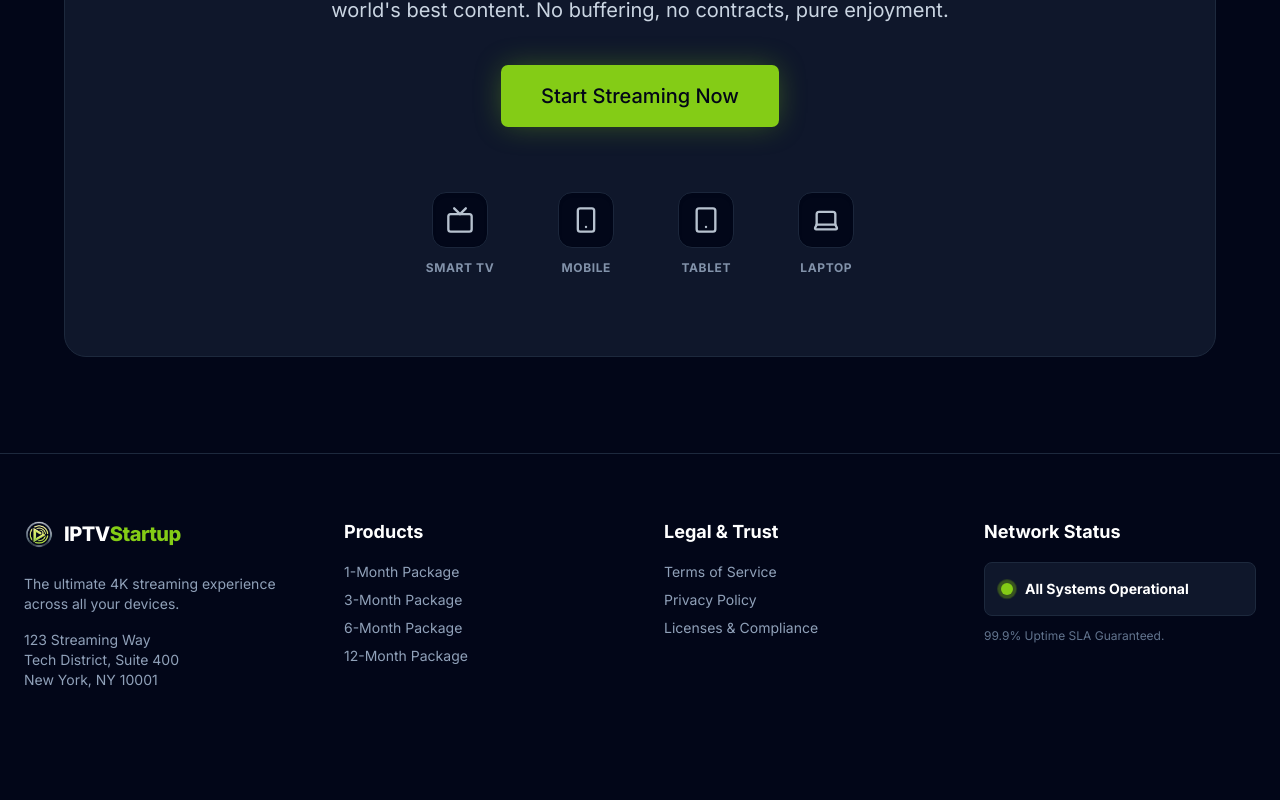
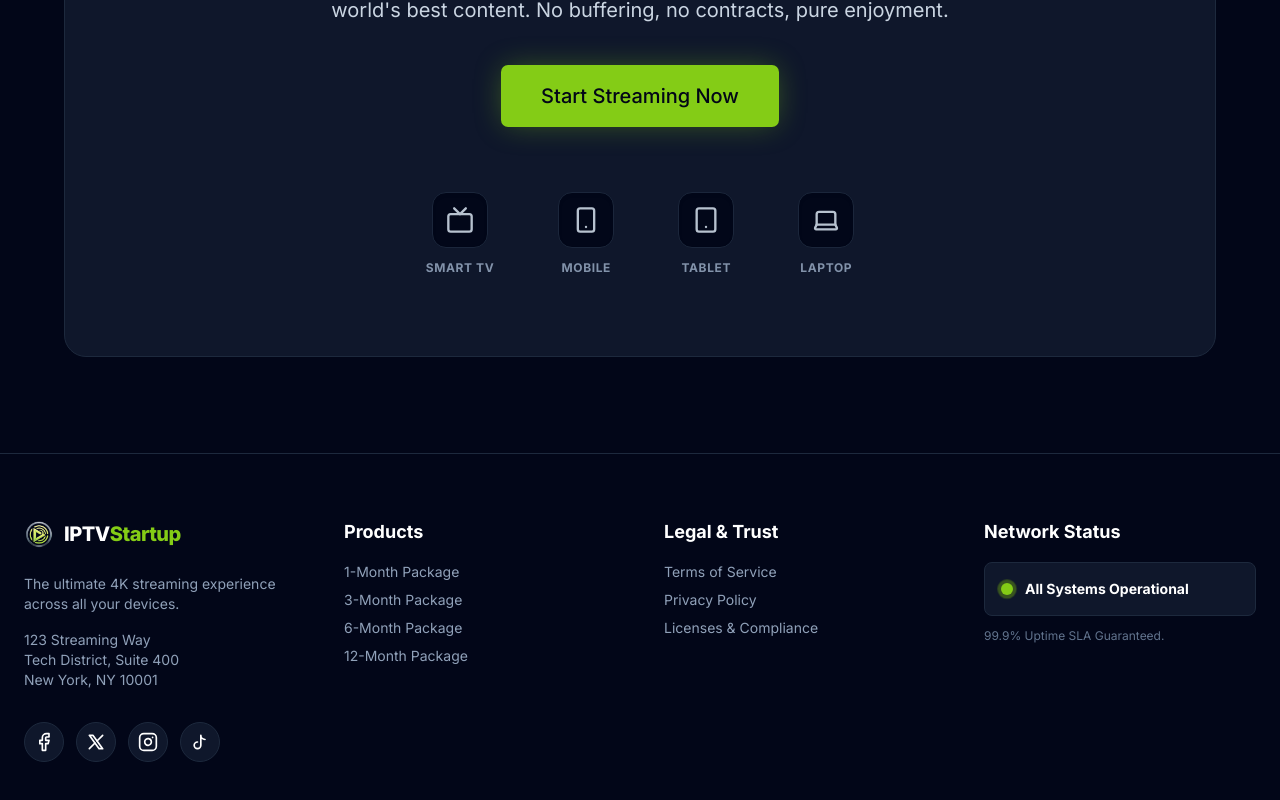
Before and after one commit to oXyy21/iptv-startup, a Next.js app: page / in a window 1280 px wide. Shown: the part 2893-3693 px from the top of the page. Before the commit the page ends 3647 px from the top, so only its background shows below. Built offline with nearby package versions, Linux system fonts and the light colour scheme.

Commit message:
Add social media icons to footer

```diff
--- a/app/layout.tsx
+++ b/app/layout.tsx
@@ -5,6 +5,7 @@ import { cn } from "@/lib/utils";
 import Link from "next/link";
 import { buttonVariants } from "@/components/ui/button";
 import { Toaster } from "@/components/ui/sonner";
+import { Facebook, Instagram } from "lucide-react";
 
 const inter = Inter({subsets:['latin'],variable:'--font-sans'});
 
@@ -100,6 +101,25 @@ export default function RootLayout({
                 Tech District, Suite 400<br />
                 New York, NY 10001
               </address>
+              <div className="flex gap-3 mt-8">
+                <a href="#" className="w-10 h-10 rounded-full bg-slate-900 border border-slate-800 flex items-center justify-center text-white hover:bg-slate-800 transition-colors">
+                  <Facebook className="w-5 h-5" />
+                </a>
+                <a href="#" className="w-10 h-10 rounded-full bg-slate-900 border border-slate-800 flex items-center justify-center text-white hover:bg-slate-800 transition-colors">
+                  <svg xmlns="http://www.w3.org/2000/svg" width="20" height="20" viewBox="0 0 24 24" fill="none" stroke="currentColor" strokeWidth="2" strokeLinecap="round" strokeLinejoin="round">
+                    <path d="M4 4l11.733 16h4.267l-11.733 -16z" />
+                    <path d="M4 20l6.768 -6.768m2.46 -2.46l6.772 -6.772" />
+                  </svg>
+                </a>
+                <a href="#" className="w-10 h-10 rounded-full bg-slate-900 border border-slate-800 flex items-center justify-center text-white hover:bg-slate-800 transition-colors">
+                  <Instagram className="w-5 h-5" />
+                </a>
+                <a href="#" className="w-10 h-10 rounded-full bg-slate-900 border border-slate-800 flex items-center justify-center text-white hover:bg-slate-800 transition-colors">
+                  <svg xmlns="http://www.w3.org/2000/svg" width="20" height="20" viewBox="0 0 24 24" fill="none" stroke="currentColor" strokeWidth="2" strokeLinecap="round" strokeLinejoin="round">
+                    <path d="M9 12a4 4 0 1 0 4 4V4a5 5 0 0 0 5 5" />
+                  </svg>
+                </a>
+              </div>
             </div>
 
             {/* Col 2: Products */}
```
